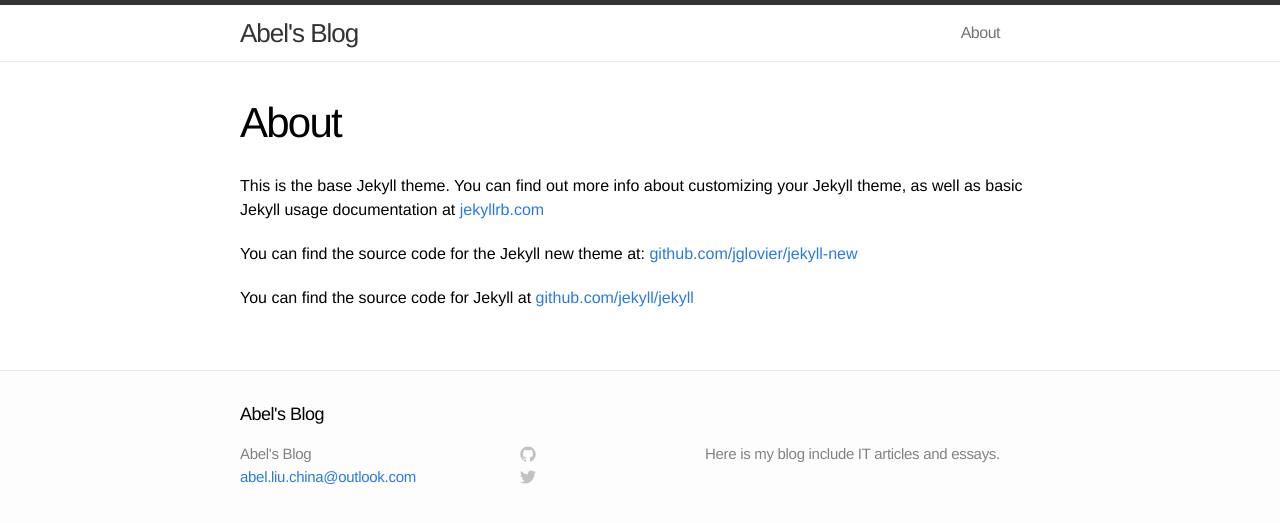
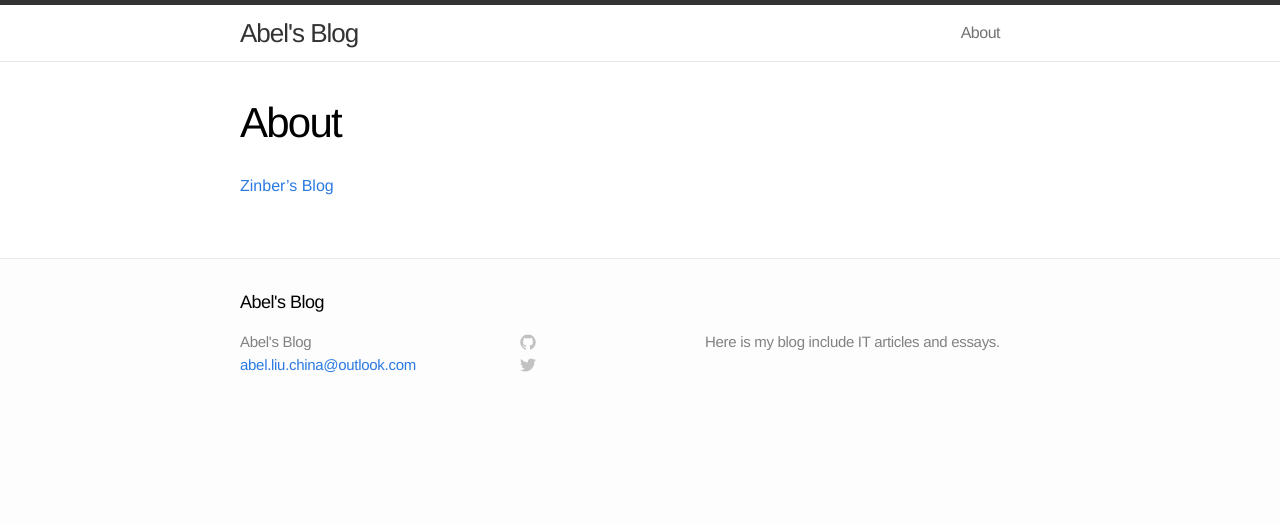
Before and after one commit to Abel-Liu/Abel-Liu.github.io, a Jekyll site: the page built from about.md, in a window 1280 px wide. Shown: the top 523 px of the page. Built offline with Jekyll 4.4.1, drawn with Linux system fonts in a browser that asks for light colours.

Commit message:
Update about.md

```diff
--- a/about.md
+++ b/about.md
@@ -4,8 +4,5 @@
 permalink: /about/
 ---
 
-This is the base Jekyll theme. You can find out more info about customizing your Jekyll theme, as well as basic Jekyll usage documentation at [jekyllrb.com](http://jekyllrb.com/)
 
-You can find the source code for the Jekyll new theme at: [github.com/jglovier/jekyll-new](https://github.com/jglovier/jekyll-new)
-
-You can find the source code for Jekyll at [github.com/jekyll/jekyll](https://github.com/jekyll/jekyll)
+[Zinber's Blog](zinbers.github.io)
```
